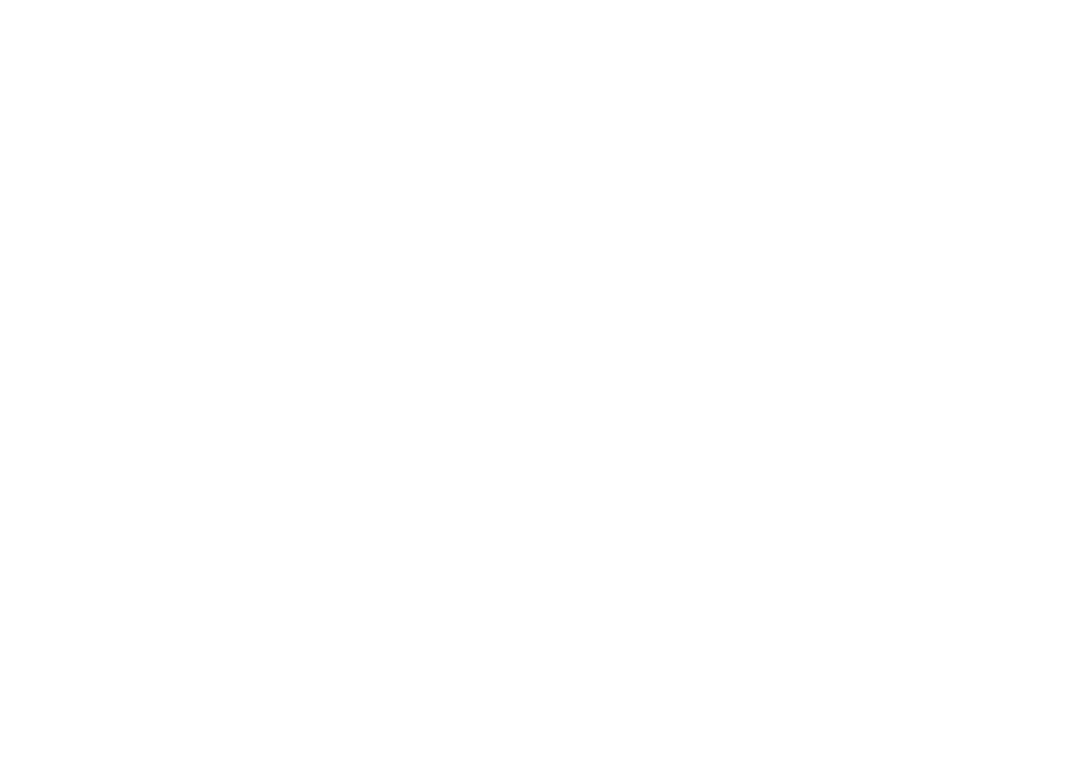
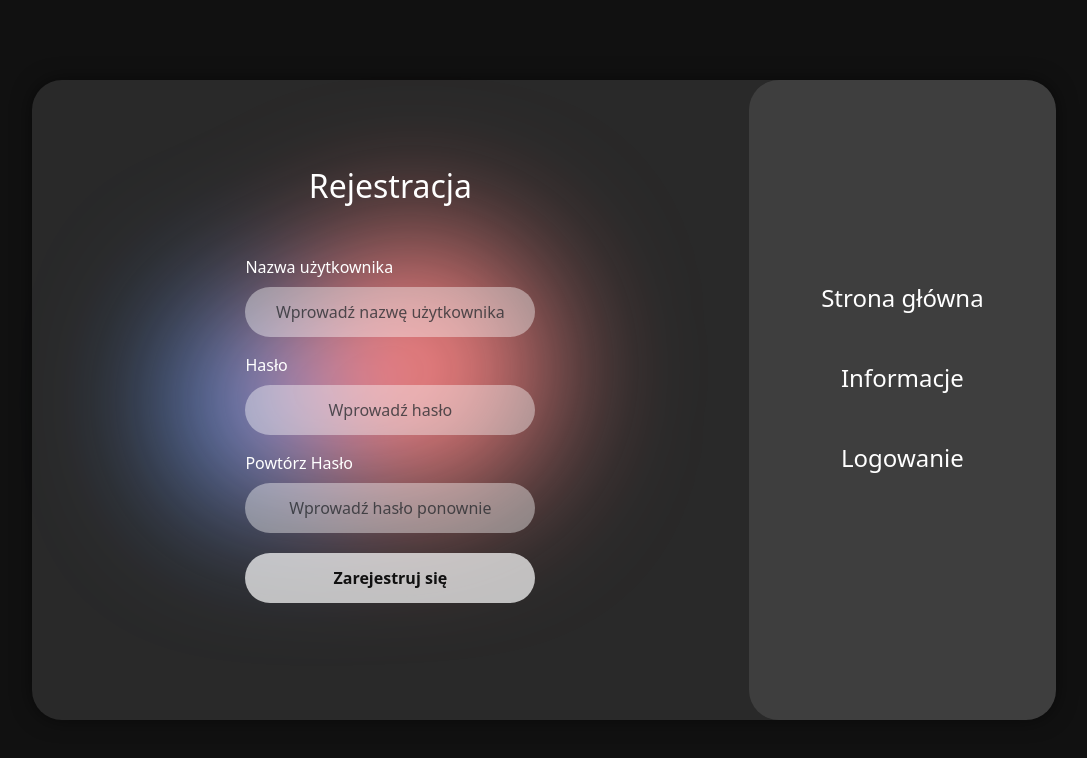
Before and after one commit to projektroz/projektroz, a React (Vite) app in the folder frontend/: page /register in a window 1280 px wide. Before the commit this address had no page. Shown: the top 758 px of the page, without its empty margins (96-1183 px from the left). Built offline with nearby package versions, Linux system fonts and the light colour scheme.

Commit message:
register view

```diff
--- a/frontend/src/App.tsx
+++ b/frontend/src/App.tsx
@@ -1,16 +1,16 @@
 // src/App.tsx
 
-import React from 'react';
-import { Routes, Route } from 'react-router-dom';
-import 'bootstrap/dist/css/bootstrap.min.css';
+import React from "react";
+import { Routes, Route } from "react-router-dom";
+import "bootstrap/dist/css/bootstrap.min.css";
 import "./styles/global.scss";
 
-import PrivateRoutes from './components/PrivateRoute/PrivateRoute';
+import PrivateRoutes from "./components/PrivateRoute/PrivateRoute";
 
-import Home from './pages/Home/Home';
-import Login from './pages/Login/Login';
-import Dashboard from './pages/Dashboard/Dashboard';
-
+import Home from "./pages/Home/Home";
+import Login from "./pages/Login/Login";
+import Register from "./pages/Register/Register";
+import Dashboard from "./pages/Dashboard/Dashboard";
 
 const App = () => {
   return (
@@ -18,6 +18,7 @@ const App = () => {
       <Routes>
         <Route path="/home" element={<Home />} />
         <Route path="/login" element={<Login />} />
+        <Route path="/register" element={<Register />} />
 
         <Route element={<PrivateRoutes />}>
           <Route path="/dashboard" element={<Dashboard />} />
--- a/frontend/src/components/Rectangle/Rectangle.scss
+++ b/frontend/src/components/Rectangle/Rectangle.scss
@@ -43,6 +43,7 @@
   top: 35%;
   left: 5%;
   z-index: -1;
+  animation: fadeEclipse random(2) + 2s infinite;
 }
 #elipse2 {
   border-radius: 50%;
@@ -53,7 +54,21 @@
   top: 25%;
   left: 15%;
   z-index: -1;
+  animation: fadeEclipse random(4) + 4s infinite;
 }
+
+@keyframes fadeEclipse {
+  0% {
+    transform: scale(1);
+  }
+  50% {
+    transform: scale(1.1);
+  }
+  100% {
+    transform: scale(1);
+  }
+}
+
 .blur {
   height: 100%;
   width: 100%;
--- a/frontend/src/pages/Login/Login.scss
+++ b/frontend/src/pages/Login/Login.scss
@@ -1,7 +1,6 @@
 // src/pages/Login.scss
 
 .login-page {
-
   background-color: #111111;
   display: flex;
   justify-content: center;
@@ -20,28 +19,17 @@
       width: 350px;
       padding: 30px;
       text-align: center;
+
+      .form-label {
+        width: 100%;
+        text-align: left;
+      }
     }
 
-    .form-label {
-      width: 100%;
-      text-align: left;
-    }
-
-    input {
-      width: 100%;
-      height: 50px;
-      border-radius: 30px;
-      border: none;
-      background-color: rgba(255, 255, 255, 0.4);
-      // margin-bottom: 20px;
-      text-align: center;
-    }
-
-    .line {
-      width: 100%;
-      height: 3px;
-      background-color: white;
-      margin: 20px 0;
+    a,
+    .link {
+      color: #5c95ff;
+      text-decoration: none;
     }
 
     button {
@@ -50,12 +38,13 @@
       border-radius: 30px;
       border: none;
       background-color: rgba($color: #fff, $alpha: 0.7);
-      color: black;
+      color: #111;
       font-weight: bold;
       margin-top: 20px;
       display: flex;
       justify-items: start;
       align-items: center;
+      transition: all 0.3s ease-in-out;
 
       span {
         width: 100%;
@@ -67,6 +56,30 @@
         margin-right: 20px;
         margin-left: 20px;
       }
+    }
+    button:hover {
+      background-color: rgba($color: #fff, $alpha: 0.9);
+    }
+
+    input {
+      width: 100%;
+      height: 50px;
+      border-radius: 30px;
+      border: none;
+      background-color: rgba(255, 255, 255, 0.4);
+      // margin-bottom: 20px;
+      text-align: center;
+      transition: all 0.3s ease-in-out;
+    }
+    input:focus {
+      background-color: rgba(255, 255, 255, 0.7);
+    }
+
+    .line {
+      width: 100%;
+      height: 2px;
+      background-color: white;
+      margin: 20px 0;
     }
 
     h2 {
--- a/frontend/src/pages/Login/Login.tsx
+++ b/frontend/src/pages/Login/Login.tsx
@@ -2,11 +2,11 @@
 import React, { useState } from "react";
 import { Link, Navigate } from "react-router-dom";
 
-import useNavigation from "../../hooks/useNavigation";
+// import useNavigation from "../../hooks/useNavigation";
 import useAuth from "../../hooks/useAuth";
 
 import Rectangle from "../../components/Rectangle/Rectangle";
-import Navmenu from "../../components/Navmenu/Navmenu";
+// import Navmenu from "../../components/Navmenu/Navmenu";
 
 import "./Login.scss";
 
@@ -69,7 +69,10 @@ function Login() {
             </button>
           </form>
           <p>
-            Nie masz jeszcze konta? <Link to="/register">Zarejestruj się</Link>
+            Nie masz jeszcze konta?{" "}
+            <Link to="/register" className="link">
+              Zarejestruj się
+            </Link>
           </p>
           <hr className="line"></hr>
           <button>
--- a/frontend/src/pages/Register/Register.scss
+++ b/frontend/src/pages/Register/Register.scss
@@ -0,0 +1,95 @@
+// src/pages/Register.scss
+
+.register-page {
+  background-color: #111111;
+  display: flex;
+  justify-content: center;
+  align-items: center;
+  height: 100vh; /* Ustaw wysokość na 100% wysokości ekranu */
+
+  .content {
+    height: 100%;
+    width: 350px;
+    display: flex;
+    flex-direction: column;
+    align-items: center;
+    justify-content: center;
+
+    .login-form {
+      width: 350px;
+      padding: 30px;
+      text-align: center;
+
+      .form-label {
+        width: 100%;
+        text-align: left;
+      }
+    }
+
+    a,
+    .link {
+      color: #5c95ff;
+      text-decoration: none;
+    }
+
+    button {
+      width: 290px;
+      height: 50px;
+      border-radius: 30px;
+      border: none;
+      background-color: rgba($color: #fff, $alpha: 0.7);
+      color: #111;
+      font-weight: bold;
+      margin-top: 20px;
+      display: flex;
+      justify-items: start;
+      align-items: center;
+      transition: all 0.3s ease-in-out;
+
+      span {
+        width: 100%;
+      }
+
+      img {
+        width: 40px;
+        height: 40px;
+        margin-right: 20px;
+        margin-left: 20px;
+      }
+    }
+    button:hover {
+      background-color: rgba($color: #fff, $alpha: 0.9);
+    }
+
+    input {
+      width: 100%;
+      height: 50px;
+      border-radius: 30px;
+      border: none;
+      background-color: rgba(255, 255, 255, 0.4);
+      // margin-bottom: 20px;
+      text-align: center;
+      transition: all 0.3s ease-in-out;
+    }
+    input:focus {
+      background-color: rgba(255, 255, 255, 0.7);
+    }
+
+    .line {
+      width: 100%;
+      height: 2px;
+      background-color: white;
+      margin: 20px 0;
+    }
+
+    h2 {
+      margin-bottom: 20px;
+    }
+  }
+
+  .right {
+    width: 30%; /* Ustaw szerokość menu na 20% prostokąta */
+    align-items: center; /* Wysrodkuj zawartość w pionie */
+    justify-content: center; /* Wysrodkuj zawartość w poziomie */
+  }
+}
--- a/frontend/src/pages/Register/Register.tsx
+++ b/frontend/src/pages/Register/Register.tsx
@@ -0,0 +1,93 @@
+// pages/Register/Register.tsx
+import React, { useState } from "react";
+import { Link, Navigate } from "react-router-dom";
+
+// import useNavigation from "../../hooks/useNavigation";
+import useAuth from "../../hooks/useAuth";
+
+import Rectangle from "../../components/Rectangle/Rectangle";
+// import Navmenu from "../../components/Navmenu/Navmenu";
+
+import "./Register.scss";
+
+function Register() {
+  const [username, setUsername] = useState("");
+  const [password, setPassword] = useState("");
+  const [reapeatPassword, setRepeatPassword] = useState("");
+  const [error, setError] = useState<string>("");
+  const { isLoggedIn, loginUser } = useAuth();
+
+  const handleSubmit = async (e: React.FormEvent) => {
+    e.preventDefault();
+
+    try {
+      await loginUser(username, password);
+      setError("");
+    } catch (error: any) {
+      setError(error.message);
+    }
+  };
+  if (isLoggedIn) {
+    return <Navigate to="/dashboard" />;
+  }
+  return (
+    <div className="register-page">
+      <Rectangle>
+        <div className="content">
+          <h2>Rejestracja</h2>
+          <form onSubmit={handleSubmit} className="login-form">
+            <div className="mb-3">
+              <label htmlFor="username" className="form-label">
+                Nazwa użytkownika
+              </label>
+              <input
+                type="text"
+                className="form-control"
+                id="username"
+                placeholder="Wprowadź nazwę użytkownika"
+                value={username}
+                onChange={(e) => setUsername(e.target.value)}
+                required
+              />
+            </div>
+            <div className="mb-3">
+              <label htmlFor="password" className="form-label">
+                Hasło
+              </label>
+              <input
+                type="password"
+                className="form-control"
+                id="password"
+                placeholder="Wprowadź hasło"
+                value={password}
+                onChange={(e) => setPassword(e.target.value)}
+                required
+              />
+            </div>
+            <div className="mb-3">
+              <label htmlFor="repeatPassword" className="form-label">
+                Powtórz Hasło
+              </label>
+              <input
+                type="repeatPassword"
+                className="form-control"
+                id="repeatPassword"
+                placeholder="Wprowadź hasło ponownie"
+                value={reapeatPassword}
+                onChange={(e) => setRepeatPassword(e.target.value)}
+                required
+              />
+            </div>
+            {error && <p className="text-danger">{error}</p>}
+            <button type="submit" className="btn btn-primary">
+              <span>Zarejestruj się</span>
+            </button>
+          </form>
+        </div>
+      </Rectangle>
+      {/* <ScrollAction /> */}
+    </div>
+  );
+}
+
+export default Register;
```
Lines whose indentation alone changed are shown as unchanged.
